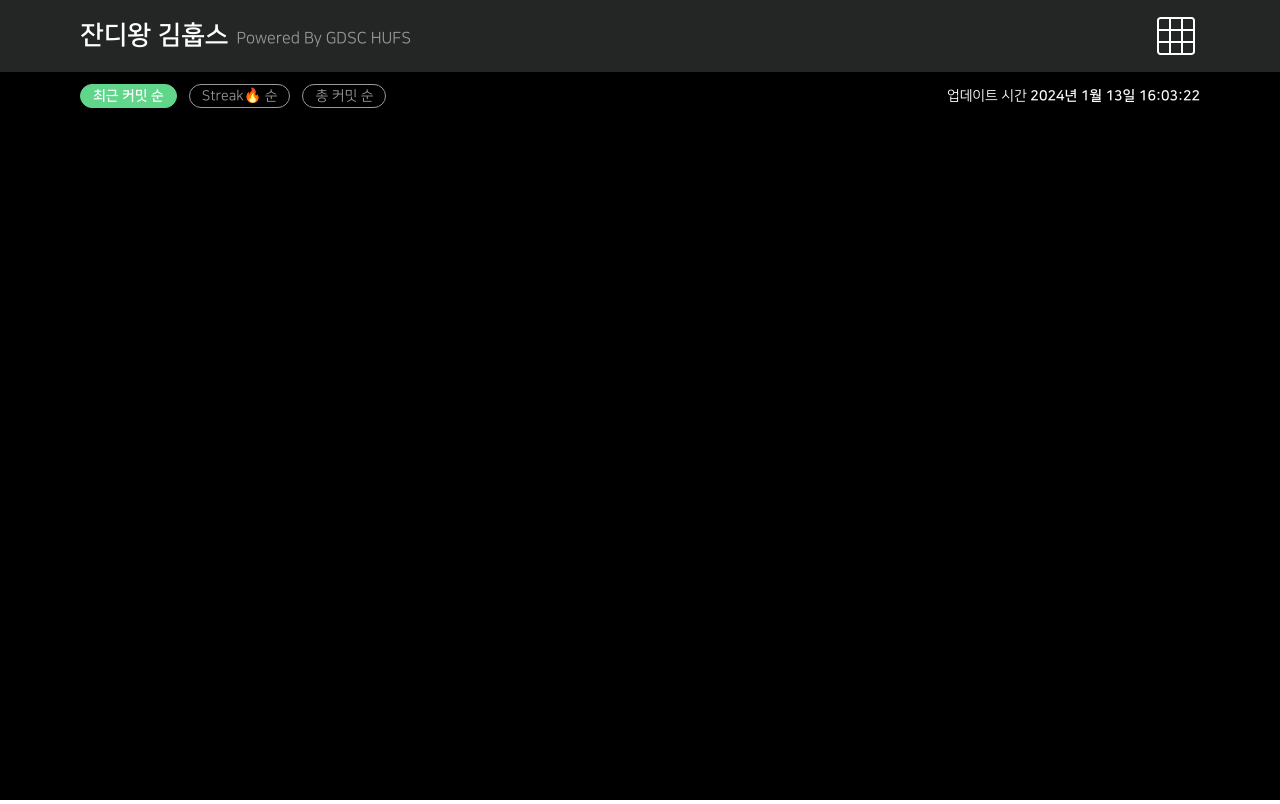
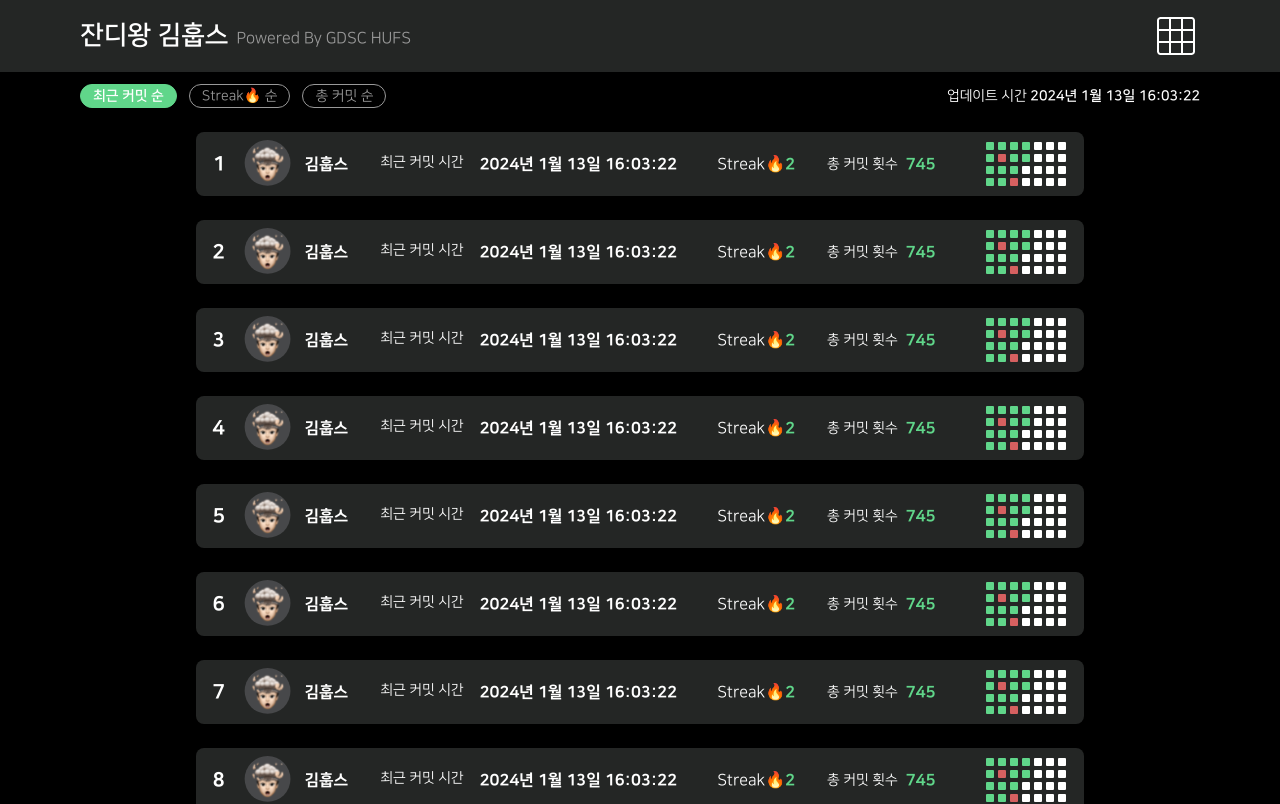
Before and after one commit to DSCHUFS/King-of-Zandi-2024-FE, a React (Create React App) app in the folder king-of-zandi/: page / in a window 1280 px wide. Shown: the top 804 px of the page. Built offline with nearby package versions, Linux system fonts and the light colour scheme; a web font is replaced by a local one.

Commit message:
[FE-04] Add ProfileList, ProfileListItem component

```diff
--- /dev/null
+++ b/king-of-zandi/src/components/ProfileList.js
@@ -0,0 +1,17 @@
+import React from "react";
+import ProfileListItem from "./ProfileListItem";
+
+const ProfileList = ({ n }) => {
+    // Generate an array of indices from 1 to n
+    const indices = Array.from({ length: n }, (_, index) => index + 1);
+
+    return (
+        <div className="flex flex-col md:items-center md:px-20 bg-black">
+            {indices.map((index) => (
+                <ProfileListItem key={index} index={index} />
+            ))}
+        </div>
+    );
+};
+
+export default ProfileList;
--- /dev/null
+++ b/king-of-zandi/src/components/ProfileListItem.js
@@ -0,0 +1,94 @@
+import React from "react";
+import { ReactComponent as Profile } from "../assets/image/profile.svg";
+
+const Box = ({ color }) => {
+    return <div className={`w-2 h-2 rounded-[1px] m-0.5 ${color}`}></div>;
+};
+
+const Grid = () => {
+    const rows = 4;
+    const columns = 7;
+
+    // 28개의 색상 정보 배열
+    const colors = [
+        "bg-pointColor",
+        "bg-pointColor",
+        "bg-pointColor",
+        "bg-pointColor",
+        "bg-pointColor",
+        "bg-faultColor",
+        "bg-pointColor",
+        "bg-pointColor",
+        "bg-pointColor",
+        "bg-pointColor",
+        "bg-pointColor",
+        "bg-faultColor",
+        "bg-pointColor",
+        "bg-pointColor",
+        // 추가적인 색상을 필요에 따라 계속 추가
+    ];
+
+    // 행렬을 만들기 위한 이중 반복문
+    const matrix = [];
+    for (let i = 0; i < rows; i++) {
+        const row = [];
+        for (let j = 0; j < columns; j++) {
+            // colors 배열에서 색상을 가져와서 적용
+            const colorIndex = j * rows + i; // 행과 열의 순서를 바꿔줍니다.
+            const color = colors[colorIndex] || "bg-white"; // colors 배열을 넘어갈 경우 기본값은 "bg-white"
+            row.push(<Box key={`${i}-${j}`} color={color} />);
+        }
+        matrix.push(
+            <div key={i} className="flex">
+                {row}
+            </div>
+        );
+    }
+
+    return <div>{matrix}</div>;
+};
+
+const ProfileListItem = ({ index = 0 }) => {
+    return (
+        <div className="flex justify-between items-center m-3 p-4 md:p-4 bg-bgColor h-20 md:h-16 rounded-lg">
+            <div className="flex items-center">
+                <div className="font-extrabold text-xl w-5">{index}</div>
+                <Profile className="w-12 mx-3 h-12 md:w-12 md:h-12 text-nowrap" />
+                <div className="font-extrabold text-base text-nowrap mr-4">
+                    김훕스
+                </div>
+            </div>
+
+            <div className="flex">
+                <div className="hidden md:block font-normal text-sm text-nowrap mx-4">
+                    최근 커밋 시간
+                </div>
+                <div className="hidden md:block font-extrabold text-base mr-8">
+                    2024년 1월 13일 16:03:22
+                </div>
+            </div>
+
+            <div className="md:flex">
+                <div className="flex items-center">
+                    <div className="font-normal text-base text-nowrap ml-2">
+                        Streak🔥
+                    </div>
+                    <div className="font-extrabold text-pointColor text-base mr-8">
+                        2
+                    </div>
+                </div>
+                <div className="flex items-center">
+                    <div className="font-normal text-sm text-nowrap mr-2">
+                        총 커밋 횟수
+                    </div>
+                    <div className="font-extrabold text-pointColor text-base mr-12">
+                        745
+                    </div>
+                </div>
+            </div>
+            <Grid />
+        </div>
+    );
+};
+
+export default ProfileListItem;
--- a/king-of-zandi/src/pages/Home.js
+++ b/king-of-zandi/src/pages/Home.js
@@ -1,11 +1,13 @@
-import React from 'react';
-import Header from '../components/Header';
-import TabBar from '../components/TabBar';
+import React from "react";
+import Header from "../components/Header";
+import TabBar from "../components/TabBar";
+import ProfileList from "../components/ProfileList";
 
 const Home = () => {
     return (
         <div>
             <TabBar />
+            <ProfileList n={99} />
         </div>
     );
 };
--- a/king-of-zandi/tailwind.config.js
+++ b/king-of-zandi/tailwind.config.js
@@ -12,6 +12,7 @@ module.exports = {
             },
             colors: {
                 pointColor: "#60D68A",
+                faultColor: "#D66060",
                 bgColor: "#242625",
                 divideColor: "#737373",
                 dummyColor: "#999999",
```
Also changed, not shown: king-of-zandi/src/assets/image/profile.svg (added).
